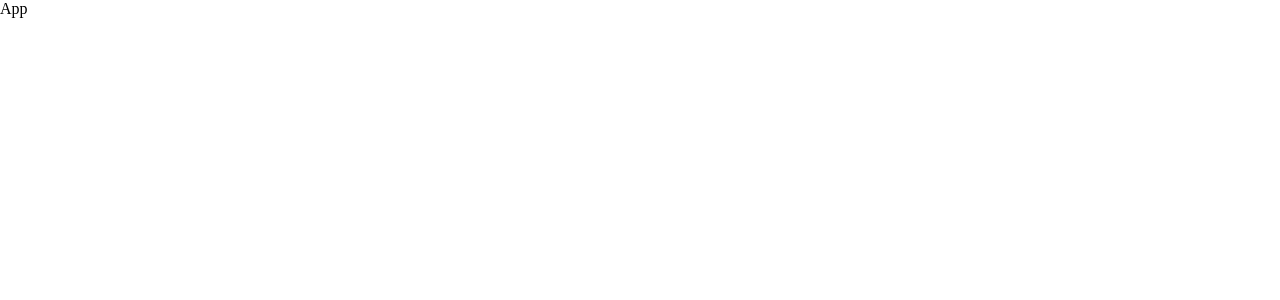
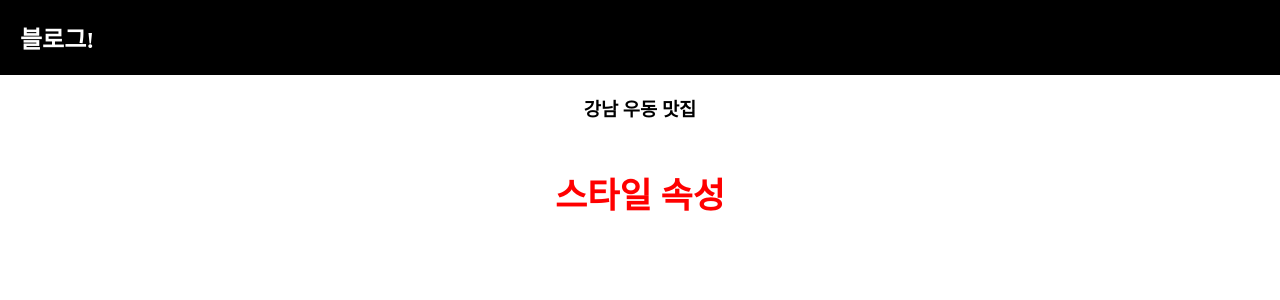
Before and after one commit to kwnam0814/Study-React-v2, a React (Vite) app in the folder my-react-app/: page / in a window 1280 px wide. Shown: the top 300 px of the page. Built offline with nearby package versions, Linux system fonts and the light colour scheme.

Commit message:
레이아웃 만들 때 쓰는 JSX 문법 3개

```diff
--- /dev/null
+++ b/my-react-app/src/App.css
@@ -0,0 +1,11 @@
+.App {
+    text-align: center;
+}
+
+.black-nav {
+    display: flex;
+    background: black;
+    width: 100%;
+    color: white;
+    padding-left: 20px;
+}
--- a/my-react-app/src/App.jsx
+++ b/my-react-app/src/App.jsx
@@ -1,7 +1,26 @@
 import React from "react";
 
+import "./App.css";
+
 const App = () => {
-  return <div>App</div>;
+  let post = "강남 우동 맛집";
+
+  return (
+    <div className="App">
+      {/* class가 아니라 className */}
+      <div className="black-nav">
+        <h2 id={post}>블로그!</h2>
+      </div>
+      <div>
+        {/* 변수 넣을 때(데이터바인딩)는 {중괄호} */}
+        <h3>{post}</h3>
+      </div>
+      <div>
+        {/* style 넣을 때는 style={{스타일명: "값"}} */}
+        <h4 style={{ color: "red", fontSize: "35px" }}>스타일 속성</h4>
+      </div>
+    </div>
+  );
 };
 
 export default App;
```
